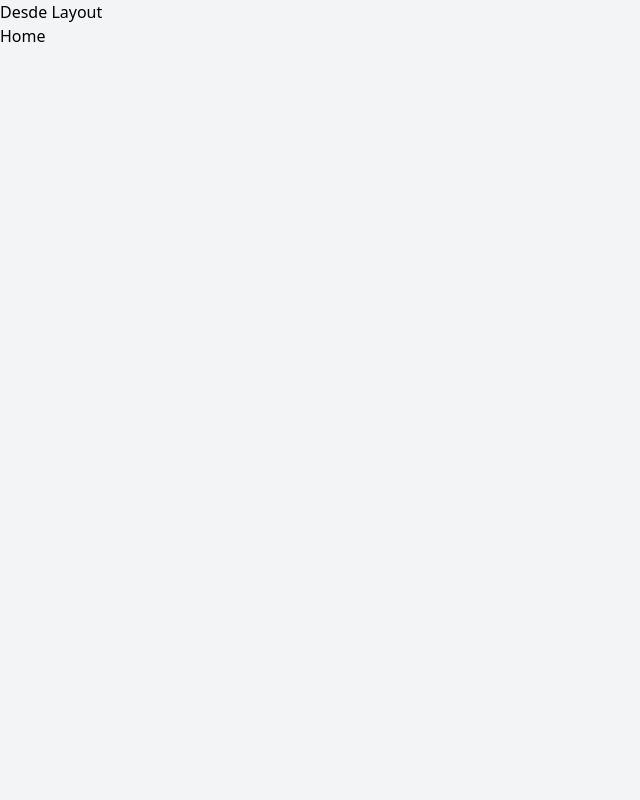
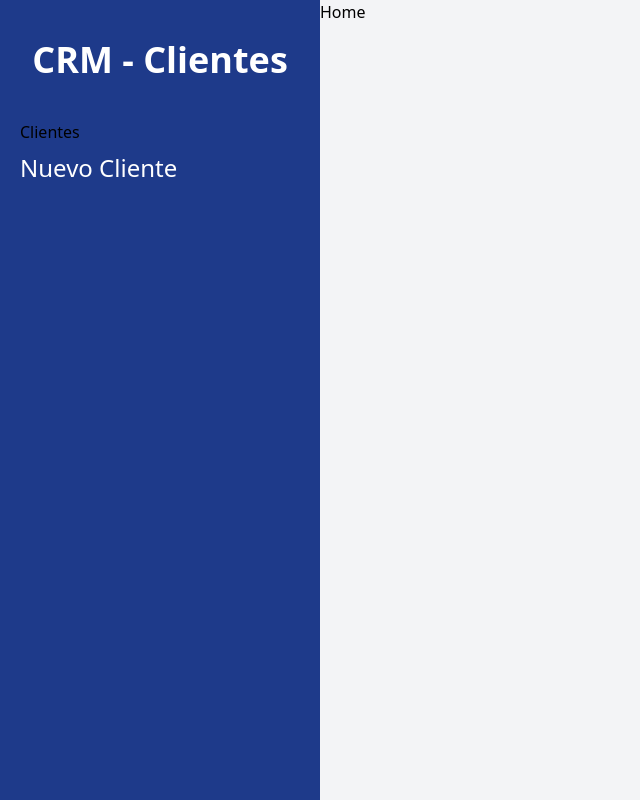
Before and after one commit to JeralPineda/react-admin-clients, a React (Vite) app: page /clientes in a window 1280 px wide. Shown: the whole page, without its empty margins (0-640 px from the left). Built offline with nearby package versions, Linux system fonts and the light colour scheme.

Commit message:
Aplicando tailwind al Layout principal

```diff
--- a/src/layout/Layout.jsx
+++ b/src/layout/Layout.jsx
@@ -1,13 +1,25 @@
-import { Outlet } from "react-router-dom"
+import {Outlet} from 'react-router-dom';
 
 const Layout = () => {
-    return (
-        <div>
-            <h1>Desde Layout</h1>
+   return (
+      <div className="md:flex md:min-h-screen">
+         <div className="md:w-1/4 bg-blue-900 px-5 py-10">
+            <h2 className="text-4xl font-black text-center text-white">CRM - Clientes</h2>
+            <nav className="mt-10">
+               <a lassName="text-white text-2xl block mt-2 hover:text-blue-300" href="/clientes">
+                  Clientes
+               </a>
+               <a className="text-white text-2xl block mt-2 hover:text-blue-300" href="/clientes/nuevo">
+                  Nuevo Cliente
+               </a>
+            </nav>
+         </div>
 
+         <div className="md:w-3/4">
             <Outlet />
-        </div>
-    )
-}
+         </div>
+      </div>
+   );
+};
 
-export default Layout
+export default Layout;
```
